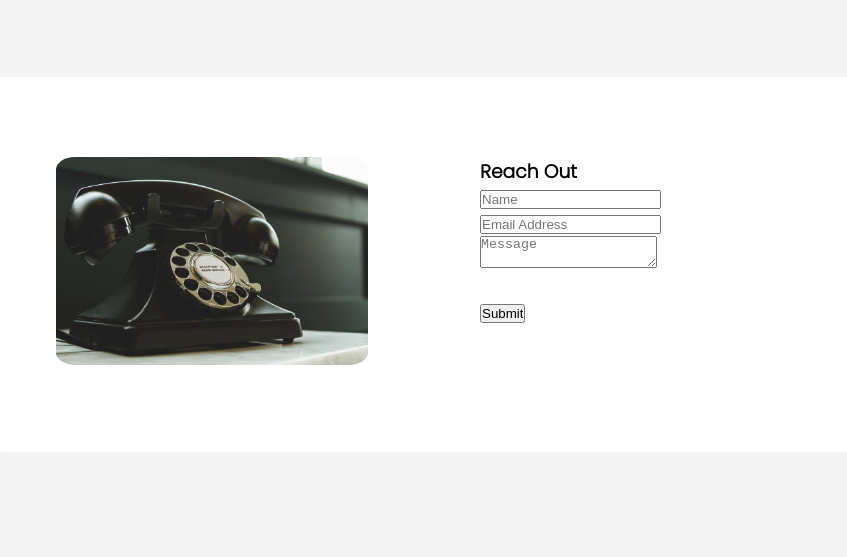
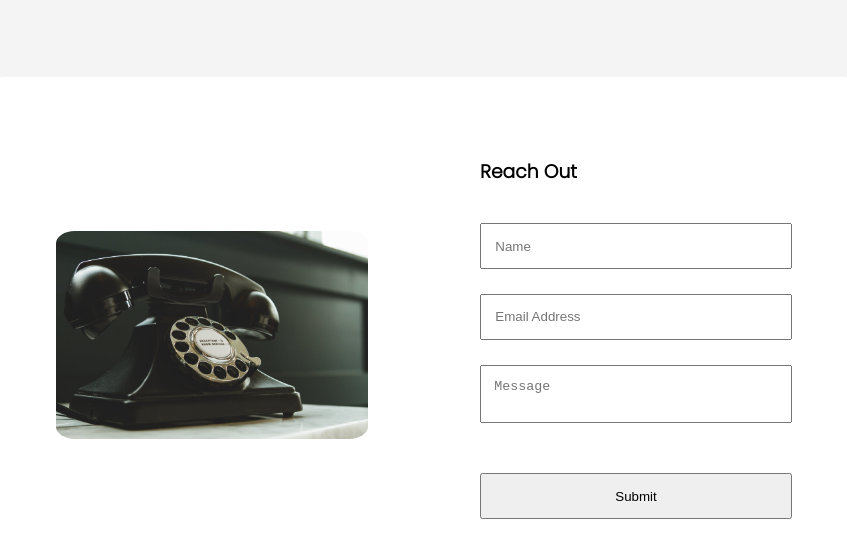
Before and after one commit to ckorir/portfolio, a plain HTML site: page index.html in a window 1280 px wide. Shown: the part 1295-1852 px from the top of the page, without its empty margins (216-1063 px from the left). Before the commit the page ends 1747 px from the top, so only its background shows below. Drawn offline with Linux system fonts and the light colour scheme.

Commit message:
Styled form

```diff
--- a/style.css
+++ b/style.css
@@ -162,6 +162,8 @@ main .contact-container{
     background-color: white;
     border-radius: var(--border-radius);
     display: flex;
+    justify-content: center;
+    align-items: center;
     padding: 5em;
     gap: 7em;
 }
@@ -175,6 +177,20 @@ main .contact-container .img-container img{
     border-radius: 6%;
 }
 
-main .contact-container .form-contact{
+main .contact-container .form-contact form{
+    display: flex;
+    flex-direction: column;
+}
 
+main .contact-container .form-contact h3{
+    margin-bottom: 2em;
 }
+
+main .contact-container .form-contact input, textarea{
+    padding: 1em;
+    max-width: 400px;
+}
+
+main .contact-container .form-contact textarea{
+    resize: none;
+}
```
